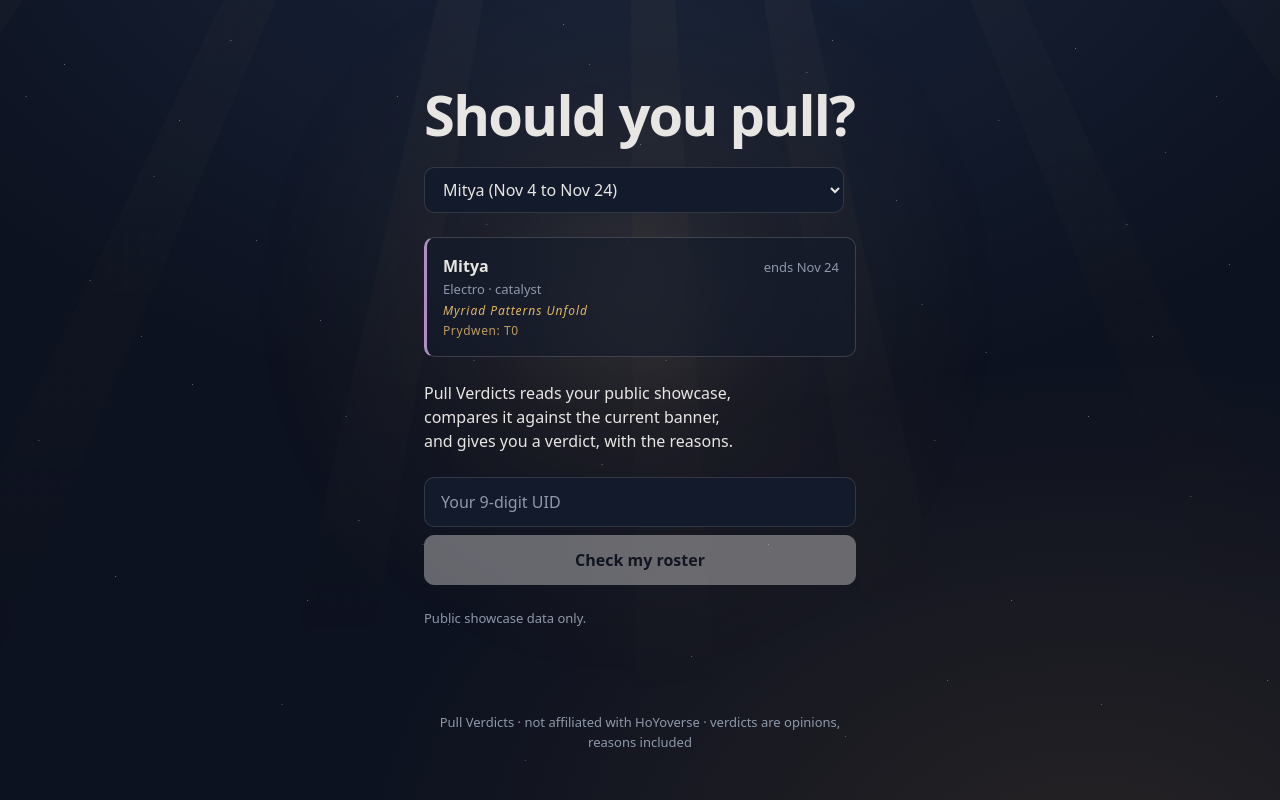
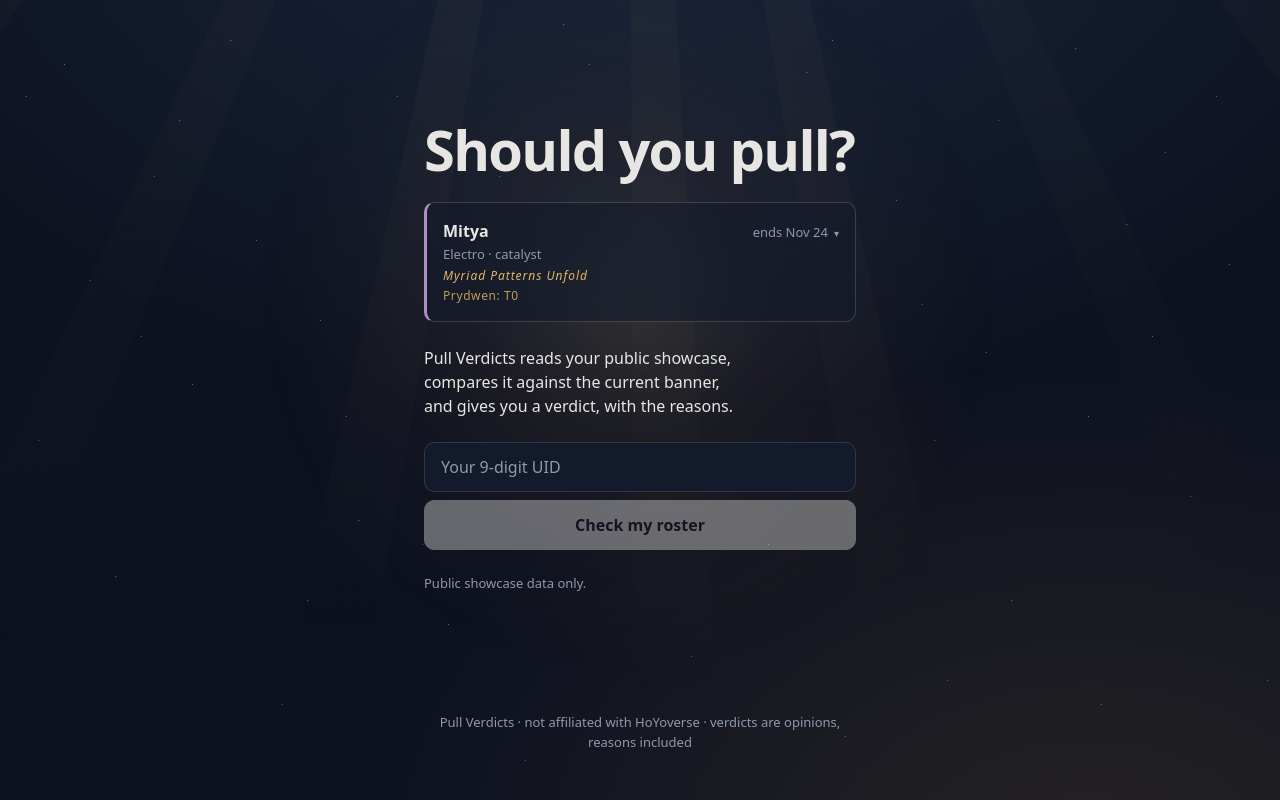
Before and after one commit to air-wickk/genshin-pull-verdicts, a React (Vite) app: page / in a window 1280 px wide. Built offline with nearby package versions, Linux system fonts and the light colour scheme.

Commit message:
Banner card is the picker: click it for the banner list, separate dropdown removed

```diff
--- a/src/App.tsx
+++ b/src/App.tsx
@@ -123,27 +123,38 @@ interface UidScreenProps {
 
 function UidScreen({ onSubmit, banner, banners, onSelectBanner }: UidScreenProps) {
   const [uid, setUid] = useState('')
+  const [menuOpen, setMenuOpen] = useState(false)
+  const pickerRef = useRef<HTMLDivElement>(null)
   const consensus = bannerTier(banner)
+
+  // Click anywhere outside the picker closes the menu; Escape does too.
+  useEffect(() => {
+    if (!menuOpen) return
+    const close = (event: PointerEvent) => {
+      if (!pickerRef.current?.contains(event.target as Node)) setMenuOpen(false)
+    }
+    document.addEventListener('pointerdown', close)
+    return () => document.removeEventListener('pointerdown', close)
+  }, [menuOpen])
 
   return (
     <section className="screen screen-uid">
       <h1 className="hero">Should you pull?</h1>
-      <select
-        className="banner-select"
-        value={banner.character}
-        onChange={(event) => onSelectBanner(event.target.value)}
-        aria-label="Banner to judge against"
+      <div
+        className="banner-picker"
+        ref={pickerRef}
+        onKeyDown={(event) => {
+          if (event.key === 'Escape') setMenuOpen(false)
+        }}
       >
-        {banners.map((option) => (
-          <option key={option.character} value={option.character}>
-            {option.character} ({formatDate(option.startDate)} to{' '}
-            {formatDate(option.endDate)})
-          </option>
-        ))}
-      </select>
-      <div
-        className="banner-card"
+        <button
+          type="button"
+          className="banner-card banner-control"
           style={{ borderLeft: `3px solid ${ELEMENT_COLORS[banner.element]}` }}
+          aria-expanded={menuOpen}
+          aria-haspopup="listbox"
+          aria-label={`Judging against ${banner.character}. Open the banner list`}
+          onClick={() => setMenuOpen((open) => !open)}
         >
           <span>
             <strong>{banner.character}</strong>{' '}
@@ -157,7 +168,38 @@ function UidScreen({ onSubmit, banner, banners, onSelectBanner }: UidScreenProps
               <span className="banner-tier">Prydwen: {consensus}</span>
             )}
           </span>
-        <span className="quiet">{bannerDateLabel(banner)}</span>
+          <span className="quiet">
+            {bannerDateLabel(banner)}
+            <span className="banner-caret" aria-hidden="true">
+              ▾
+            </span>
+          </span>
+        </button>
+        {menuOpen && (
+          <ul className="banner-menu" role="listbox" aria-label="Banners">
+            {banners.map((option) => (
+              <li key={option.character} role="option" aria-selected={option.character === banner.character}>
+                <button
+                  type="button"
+                  onClick={() => {
+                    onSelectBanner(option.character)
+                    setMenuOpen(false)
+                  }}
+                >
+                  <span>
+                    <strong>{option.character}</strong>{' '}
+                    <span className="quiet">
+                      {option.element} · {option.weaponType.toLowerCase()}
+                    </span>
+                  </span>
+                  <span className="quiet">
+                    {formatDate(option.startDate)} to {formatDate(option.endDate)}
+                  </span>
+                </button>
+              </li>
+            ))}
+          </ul>
+        )}
       </div>
       <StaleBannerNote banner={banner} />
       <p className="art-caption">
--- a/src/index.css
+++ b/src/index.css
@@ -152,34 +152,75 @@ input[type='text'] {
   border-radius: var(--radius);
 }
 
-/* The banner picker on the UID screen: same visual language as the UID
-   field, so the two controls read as one form. */
-.banner-select {
+/* The banner card is itself the control: it keeps its read-only look but
+   opens the banner list pinned under it. */
+.banner-picker {
+  position: relative;
+}
+
+button.banner-control {
   width: 100%;
-  max-width: 420px;
-  padding: 10px 14px;
+  text-align: left;
   font: inherit;
   color: var(--text);
-  background: var(--surface);
-  border: 1px solid var(--line);
-  border-radius: var(--radius);
   cursor: pointer;
   transition:
     border-color 0.2s ease-out,
     background-color 0.2s ease-out;
 }
 
-.banner-select:hover,
-.banner-select:focus-visible {
+button.banner-control:hover,
+button.banner-control:focus-visible {
   border-color: rgba(232, 230, 227, 0.4);
   background: rgba(19, 26, 43, 0.8);
 }
 
-/* Options render in the browser's own popup; the dark surface keeps the
-   closed control on-theme either way. */
-.banner-select option {
+.banner-caret {
+  margin-left: 6px;
+  font-size: 10px;
+}
+
+/* The open list: pinned under the card, same surface as the card. */
+.banner-menu {
+  position: absolute;
+  top: calc(100% + 6px);
+  left: 0;
+  right: 0;
+  z-index: 5;
+  margin: 0;
+  padding: 4px;
+  list-style: none;
   background: var(--surface);
+  border: 1px solid var(--line);
+  border-radius: var(--radius);
+  box-shadow: 0 12px 32px rgba(4, 8, 18, 0.5);
+}
+
+.banner-menu li + li {
+  border-top: 1px solid var(--line);
+}
+
+.banner-menu button {
+  width: 100%;
+  display: flex;
+  justify-content: space-between;
+  align-items: baseline;
+  gap: var(--space-2);
+  padding: 10px 12px;
+  font: inherit;
   color: var(--text);
+  text-align: left;
+  border-radius: calc(var(--radius) - 2px);
+}
+
+.banner-menu button:hover,
+.banner-menu button:focus-visible {
+  background: rgba(19, 26, 43, 0.8);
+}
+
+/* The banner currently being judged against gets a filled marker. */
+.banner-menu li[aria-selected='true'] button strong::after {
+  content: ' ✓';
 }
 
 input[type='text']::placeholder {
```
Also changed, not shown: 1 other file (tests, documents, lock files or other folders). Lines whose indentation alone changed are shown as unchanged.
